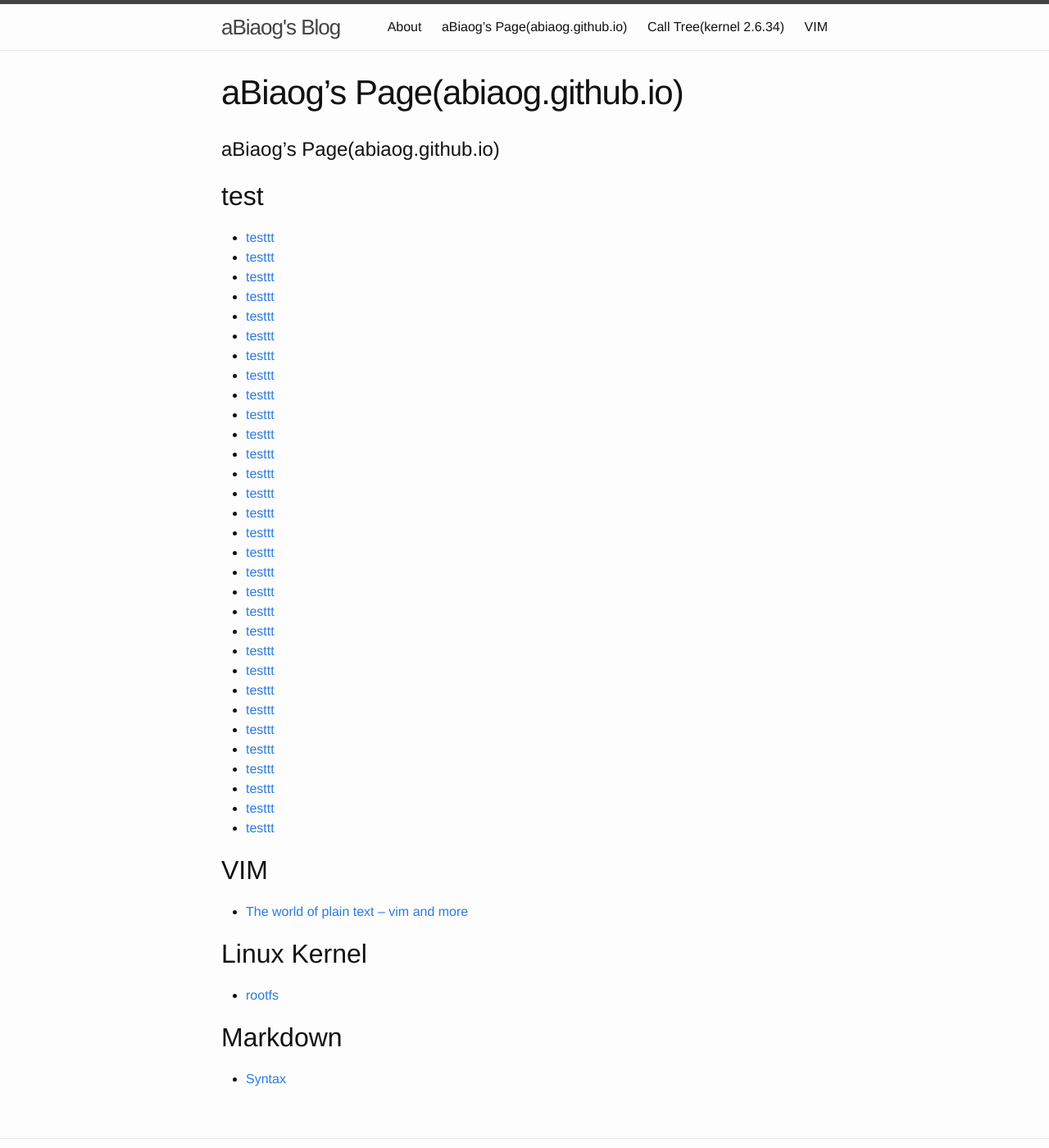
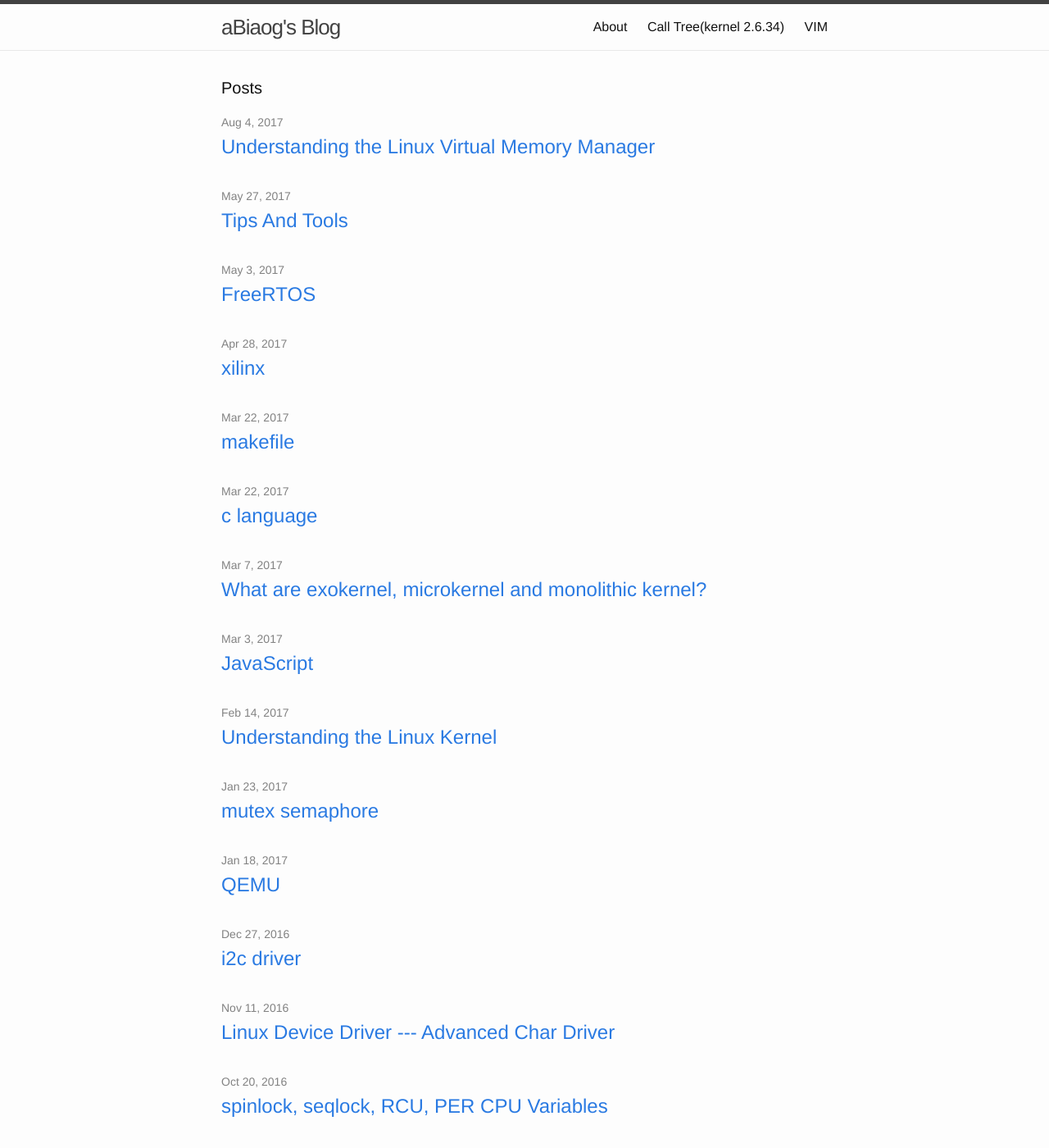
Before and after one commit to abiaog/abiaog.github.io, a Jekyll site: the page built from index.html, in a window 1280 px wide and 1400 px high. Shown: the whole window at 82% size. Built offline with Jekyll 4.4.1, drawn with Linux system fonts in a browser that asks for light colours; our own code applies the rules of GitHub Pages for plain Markdown files; some of the changed text lies outside the part shown.

Commit message:
Revert "Set theme jekyll-theme-hacker and migrate Page Generator content"
This reverts commit a2beb26662627a20fc74572756ef96aa243150d8.

```diff
--- a/_config.yml
+++ b/_config.yml
@@ -19,7 +19,3 @@ github_username:  abiaog
 
 # Build settings
 markdown: kramdown
-
-google_analytics:
-show_downloads: true
-theme: jekyll-theme-hacker
--- /dev/null
+++ b/index.html
@@ -0,0 +1,23 @@
+---
+layout: default
+---
+
+<div class="home">
+
+  <h1 class="page-heading">Posts</h1>
+
+  <ul class="post-list">
+    {% for post in site.posts %}
+      <li>
+        <span class="post-meta">{{ post.date | date: "%b %-d, %Y" }}</span>
+
+        <h2>
+          <a class="post-link" href="{{ post.url | prepend: site.baseurl }}">{{ post.title }}</a>
+        </h2>
+      </li>
+    {% endfor %}
+  </ul>
+
+  <p class="rss-subscribe">subscribe <a href="{{ "/feed.xml" | prepend: site.baseurl }}">via RSS</a></p>
+
+</div>
--- a/index.md
+++ /dev/null
@@ -1,48 +0,0 @@
-aBiaog's Page(abiaog.github.io)
-=================
-
-test
-------
-- [testtt](_posts/2016-02-12-rootfs.markdown)
-- [testtt](_posts/2016-02-12-vim-introduction.markdown)
-- [testtt](_posts/2016-02-12-welcome-to-jekyll.markdown)
-- [testtt](_posts/2016-02-13-Markdown.markdown)
-- [testtt](_posts/2016-02-13-c++-Multiple-and-Virtual-Inheritance.markdown)
-- [testtt](_posts/2016-02-14-device-tree.markdown)
-- [testtt](_posts/2016-02-14-u-boot.markdown)
-- [testtt](_posts/2016-02-14-yocto.markdown)
-- [testtt](_posts/2016-02-17-Erlang.markdown)
-- [testtt](_posts/2016-02-17-google-test.markdown)
-- [testtt](_posts/2016-05-05-gdb.markdown)
-- [testtt](_posts/2016-07-27-bash.markdown)
-- [testtt](_posts/2016-08-06-how-to-replace-ubuntu-kernel.markdown)
-- [testtt](_posts/2016-08-26-linux-device-driver-hello-world.markdown)
-- [testtt](_posts/2016-09-03-configure-mutt-msmtp.markdown)
-- [testtt](_posts/2016-09-03-tcpdump-wireshark.markdown)
-- [testtt](_posts/2016-09-17-bitbake.markdown)
-- [testtt](_posts/2016-10-20-spinlock-seqlock-RCU-lock.markdown)
-- [testtt](_posts/2016-11-11-Linux-Device-Driver-Advanced-Char-Driver.markdown)
-- [testtt](_posts/2016-12-27-i2c-driver.markdown)
-- [testtt](_posts/2017-01-18-QEMU.markdown)
-- [testtt](_posts/2017-01-23-mutex-semaphore.markdown)
-- [testtt](_posts/2017-02-14-Understanding-the-Linux-Kernel.markdown)
-- [testtt](_posts/2017-03-03-JaveScript.markdown)
-- [testtt](_posts/2017-03-07-exokernel-microkernel.markdown)
-- [testtt](_posts/2017-03-22-c-language.markdown)
-- [testtt](_posts/2017-03-22-makefile.markdown)
-- [testtt](_posts/2017-04-28-xilinx.markdown)
-- [testtt](_posts/2017-05-03-FreeRTOS.markdown)
-- [testtt](_posts/2017-05-27-tips-and-tools.markdown)
-- [testtt](_posts/2017-08-04-Understanding-the-Linux-Virtual-Memory-Manager.markdown)
-
-VIM
-------
-- [The world of plain text -- vim and more](post/vim_introduce.md)
-
-Linux Kernel
-------
-- [rootfs](post/rootfs.md)
-
-Markdown
-------
-- [Syntax](http://daringfireball.net/projects/markdown/syntax)
--- /dev/null
+++ b/params.json
@@ -0,0 +1 @@
+{"name":"Abiaog.GitHub.io","tagline":"aBiaog Blog","body":"aBiaog's Page(abiaog.github.io)\r\n=================\r\n\r\nVIM\r\n------\r\n- [The world of plain text -- vim and more](post/vim_introduce.md)\r\n\r\nLinux Kernel\r\n------\r\n- [rootfs](post/rootfs.md)\r\n\r\nMarkdown\r\n------\r\n- [Syntax](http://daringfireball.net/projects/markdown/syntax)\r\n  \r\n","google":"","note":"Don't delete this file! It's used internally to help with page regeneration."}
```
